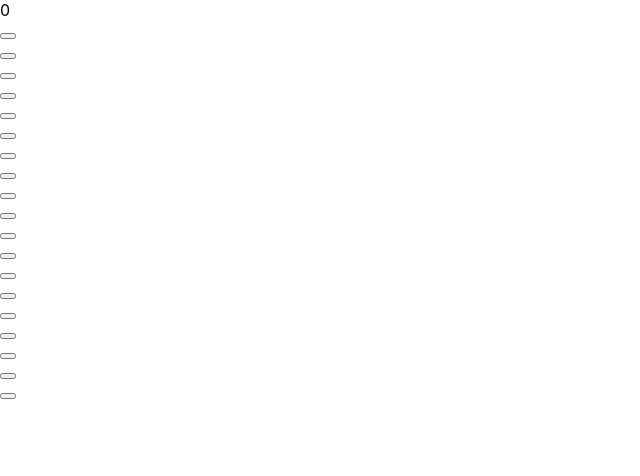
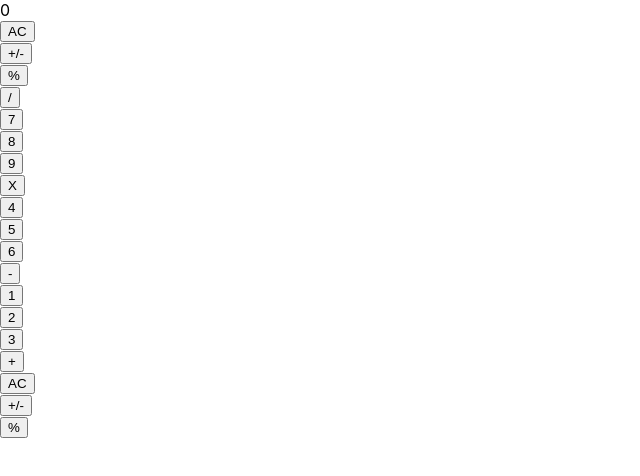
Before and after one commit to enaburekhan/calculator-app, a React (Create React App) app: page / in a window 1280 px wide. Shown: the top 476 px of the page, without its empty margins (0-640 px from the left). Built offline with nearby package versions, Linux system fonts and the light colour scheme.

Commit message:
update readme

```diff
--- a/src/components/App.js
+++ b/src/components/App.js
@@ -4,10 +4,8 @@ import ButtonPanel from './ButtonPanel';
 function App() {
   return (
     <div className="Component-App">
-      <>
-        <Display />
-        <ButtonPanel />
-      </>
+      <Display />
+      <ButtonPanel />
     </div>
   );
 }
--- a/src/components/Button.js
+++ b/src/components/Button.js
@@ -1,15 +1,15 @@
 import PropTypes from 'prop-types';
 
-const Button = ({ buttonName }) => (
+const Button = ({ name }) => (
   <div>
     <button type="button">
-      {buttonName}
+      {name}
     </button>
   </div>
 );
 
 Button.propTypes = {
-  buttonName: PropTypes.string.isRequired,
+  name: PropTypes.string.isRequired,
 };
 
 export default Button;
--- a/src/components/ButtonPanel.js
+++ b/src/components/ButtonPanel.js
@@ -1,8 +1,7 @@
 import PropTypes from 'prop-types';
 import Button from './Button';
 
-const ButtonPanel = ({clickHandler}) => {
-
+const ButtonPanel = ({ clickHandler }) => {
   const handleClick = buttonName => clickHandler(buttonName);
   return (
     <div className="component-button-panel">
@@ -36,11 +35,11 @@ const ButtonPanel = ({clickHandler}) => {
         <Button name="%" clickHandler={handleClick} />
       </div>
     </div>
-   );
-}
+  );
+};
 
-ButtonPanel.PropTypes = {
-  clickHandler: PropTypes.func.isRequired
-}
+ButtonPanel.propTypes = {
+  clickHandler: PropTypes.func.isRequired,
+};
 
 export default ButtonPanel;
```
Also changed, not shown: 2 other files (tests, documents, lock files or other folders).
